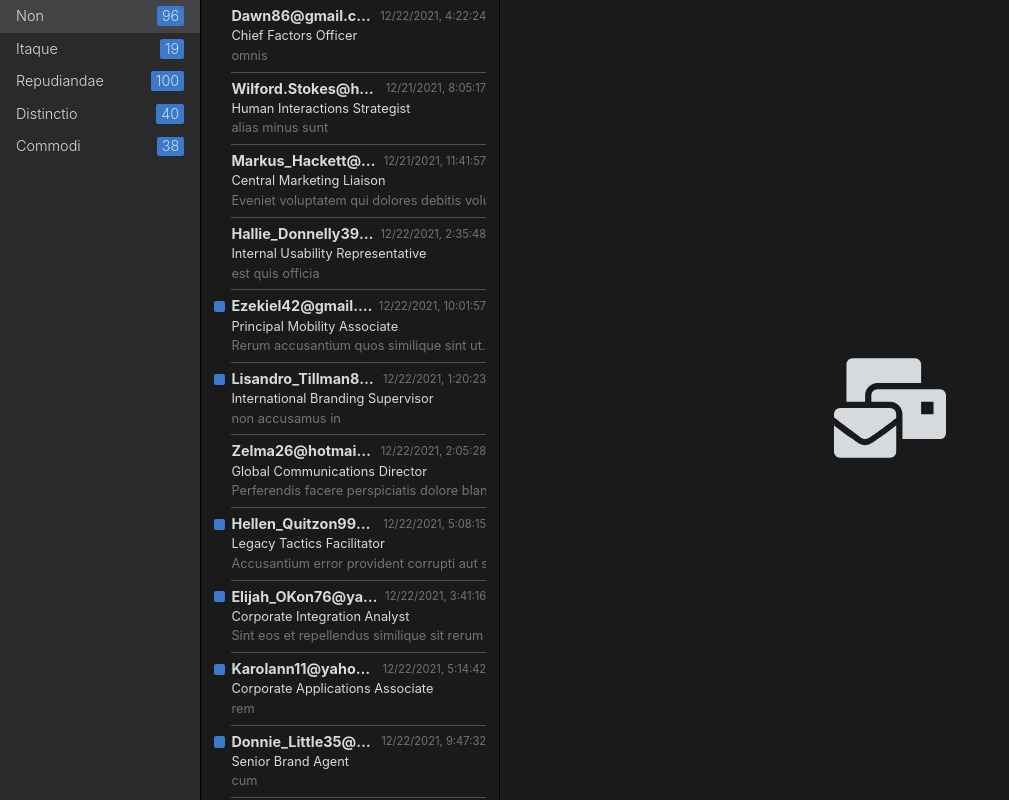
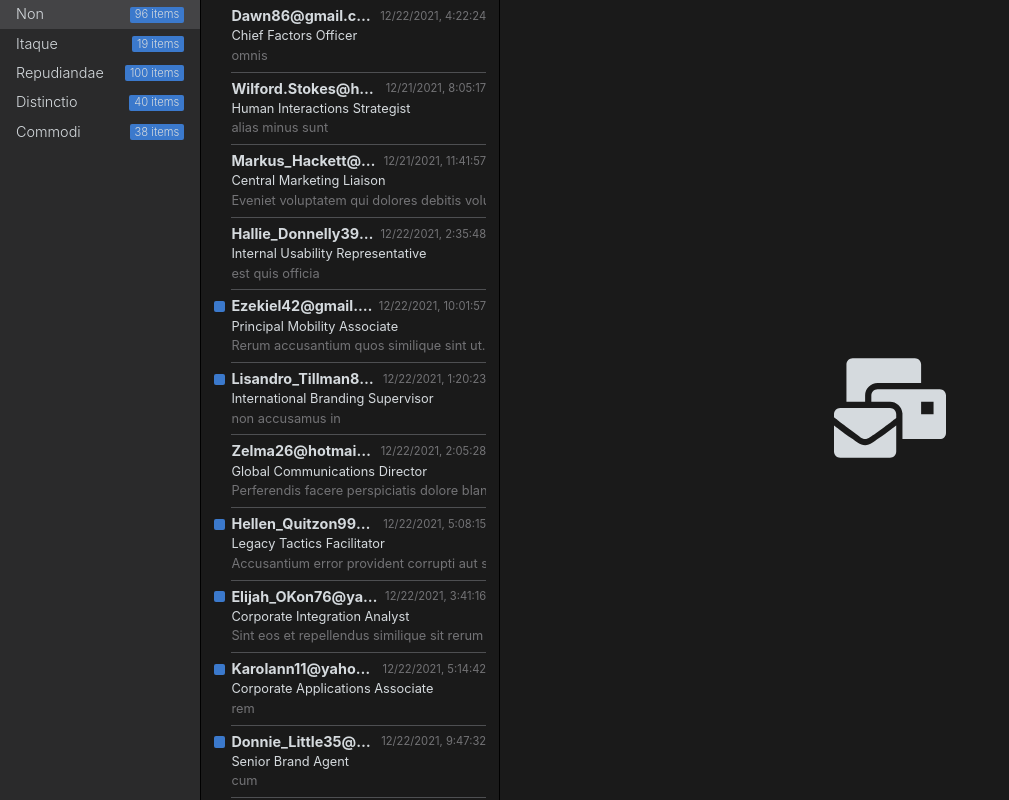
Before and after one commit to oknesar/FrontEnd-WebSpark-Task, a React (Create React App) app: page / in a window 1280 px wide. Shown: the whole page, without its empty margins (0-1009 px from the left). Built offline with nearby package versions, Linux system fonts and the light colour scheme.

Commit message:
refactor: access to store by useStore hook

```diff
--- a/src/components/App/index.tsx
+++ b/src/components/App/index.tsx
@@ -4,12 +4,11 @@ import ContentPlaceholder from 'components/ui/ContentPlaceholder'
 import Button from 'components/ui/Button'
 import { FaEye, FaTrash } from 'react-icons/fa'
 import FolderList from 'components/FolderList'
-import useObservable from 'hooks/useObservable'
-import $state from 'data/state'
 import EmailCard from 'components/ui/EmailCard'
+import useStore from 'hooks/useStore'
 
 function App() {
-  const [state] = useObservable($state)
+  const emails = useStore((state) => state.emails)
 
   return (
     <AppContainer>
@@ -17,7 +16,7 @@ function App() {
         <FolderList />
       </AppSidebar>
       <AppEmailList>
-        {state?.emails.map((email) => (
+        {emails.map((email) => (
           <EmailCard key={email.id} email={email} />
         ))}
       </AppEmailList>
--- a/src/components/FolderList/index.tsx
+++ b/src/components/FolderList/index.tsx
@@ -1,12 +1,13 @@
 import FolderCard from 'components/ui/FolderCard'
 import React, { useCallback } from 'react'
-import useObservable from 'hooks/useObservable'
-import $state from 'data/state'
 import useEmitter from 'hooks/useEmitter'
+import useStore from 'hooks/useStore'
 
 export default function FolderList() {
-  const [state] = useObservable($state)
+  const folders = useStore((state) => state.folders)
+  const activeFolderId = useStore((state) => state.activeFolderId)
   const emit = useEmitter()
+
   const handleClick = useCallback(
     (e) =>
       emit({
@@ -18,9 +19,9 @@ export default function FolderList() {
 
   return (
     <>
-      {state?.folders.map((folder) => (
+      {folders.map((folder) => (
         <FolderCard
-          isActive={state?.activeFolderId === folder.id}
+          isActive={activeFolderId === folder.id}
           folder={folder}
           key={folder.id}
           data-id={folder.id}
--- a/src/components/ui/FolderCard/index.tsx
+++ b/src/components/ui/FolderCard/index.tsx
@@ -11,7 +11,7 @@ export default function FolderCard({ folder, isActive, ...divProps }: FolderCard
       <span>{folder.name}</span>
       <FolderCardItemsAmount>
         {Math.min(folder.items, 999)}
-        {folder.items > 999 ? '+' : ''}
+        {folder.items > 999 ? '+' : ''} items
       </FolderCardItemsAmount>
     </FolderCardContainer>
   )
--- a/src/components/ui/FolderCard/styled.ts
+++ b/src/components/ui/FolderCard/styled.ts
@@ -22,4 +22,6 @@ export const FolderCardItemsAmount = styled.div`
   margin-left: 0.5rem;
   padding: 0.1rem 0.3rem;
   border-radius: 2px;
+  font-size: 0.7rem;
+  text-transform: none;
 `
--- a/src/data/init.ts
+++ b/src/data/init.ts
@@ -2,15 +2,7 @@ import { merge, Observable, scan, tap } from 'rxjs'
 import { $emitter, Actions } from 'data/emitter'
 import { $emails } from 'data/effects/emails'
 import { $folders } from 'data/effects/folders'
-import $state from 'data/state'
-
-const initialState = {
-  folders: [] as Folder[],
-  activeFolderId: undefined as undefined | string,
-  emails: [] as EmailRecord[],
-}
-
-export type State = typeof initialState
+import $state, { initialState } from 'data/state'
 
 export default function initState() {
   const $effects: Observable<Actions> = merge($emails, $folders)
--- a/src/data/state.ts
+++ b/src/data/state.ts
@@ -1,5 +1,16 @@
-import { Subject } from 'rxjs'
-import { State } from 'data/init'
+import { BehaviorSubject } from 'rxjs'
 
-const $state = new Subject<State>()
+export interface State {
+  emails: EmailRecord[]
+  activeFolderId: string | undefined
+  folders: Folder[]
+}
+
+export const initialState: State = {
+  folders: [],
+  activeFolderId: undefined,
+  emails: [],
+}
+
+const $state = new BehaviorSubject(initialState)
 export default $state
--- /dev/null
+++ b/src/hooks/useStore.ts
@@ -0,0 +1,8 @@
+import useObservable from 'hooks/useObservable'
+import $state, { State } from 'data/state'
+import { distinctUntilChanged, map } from 'rxjs'
+
+export default function useStore<F extends (state: State) => any>(select: F): readonly [ReturnType<F>, any] {
+  const [result] = useObservable(() => $state.pipe(map(select), distinctUntilChanged()))
+  return result! // ensure state exists
+}
```
